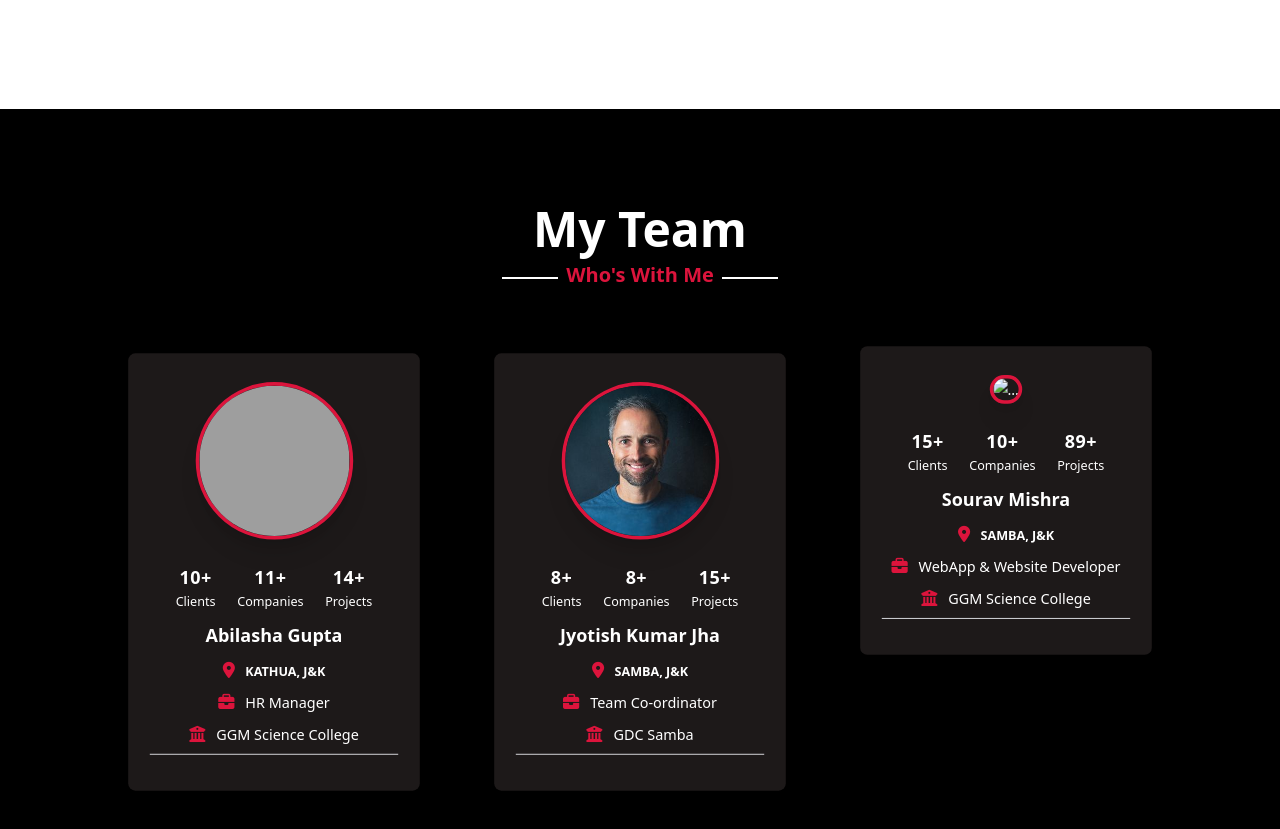
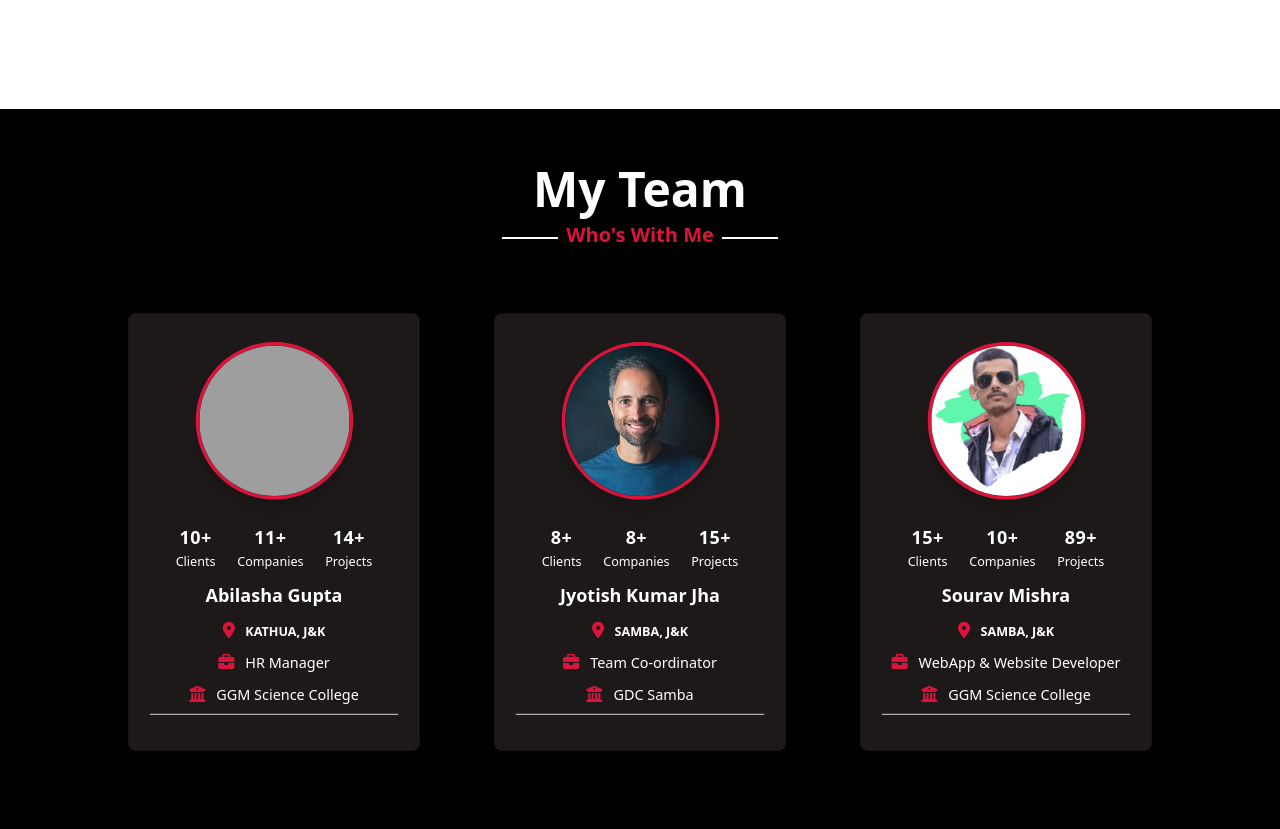
Before and after one commit to Souravvmishra/Coding-Nepal, a plain HTML site: page index.html in a window 1280 px wide. Shown: the part 2604-3433 px from the top of the page. Drawn offline with nearby package versions, Linux system fonts and the light colour scheme; grey boxes are pictures that could not be loaded.

Commit message:
Fixing Images

```diff
--- a/index.html
+++ b/index.html
@@ -234,7 +234,7 @@
 
         <div class="flex flex-col items-center gap-y-8 md:flex-row md:justify-around px-4 sm:px-14 xl:px-24">
           <div class="overflow-hidden rounded md:w-[50%]">
-            <img class="h-80 w-80 md:rounded-md border-2 border-black p-8 " src="./1661913774989.jpg" alt="picture" />
+            <img class="h-80 w-80 md:rounded-md border-2 border-black p-8 " src="./Images/1661913774989.jpg" alt="picture" />
           </div>
 
           <div class="flex flex-col gap-y-3 md:ml-10 md:w-[50%]">
@@ -405,7 +405,7 @@
     <!-- TEAMS SECTION START  -->
 
     <section id="team" class="h-auto ">
-      <div class="flex flex-col items-center bg-black py-24 gap-y-10">
+      <div class="flex flex-col items-center bg-black py-14 gap-y-10">
         <div class="flex flex-col items-center gap-y-2">
           <h4 class="text-5xl font-semibold text-white">My Team</h4>
           <span
@@ -431,7 +431,7 @@
                 <div class="flex flex-wrap ">
                   <div class="w-3/4 mx-auto  mt-8 px-4 flex justify-center">
                     <div class="team-item ">
-                      <img alt="..." src="./1661913774989.jpg"
+                      <img alt="..." src="./Images/1661913774989.jpg"
                         class="shadow-xl border-4 w-80  duration-500 group-hover:border-white border-[crimson] rounded-full ">
                     </div>
                   </div>
```
